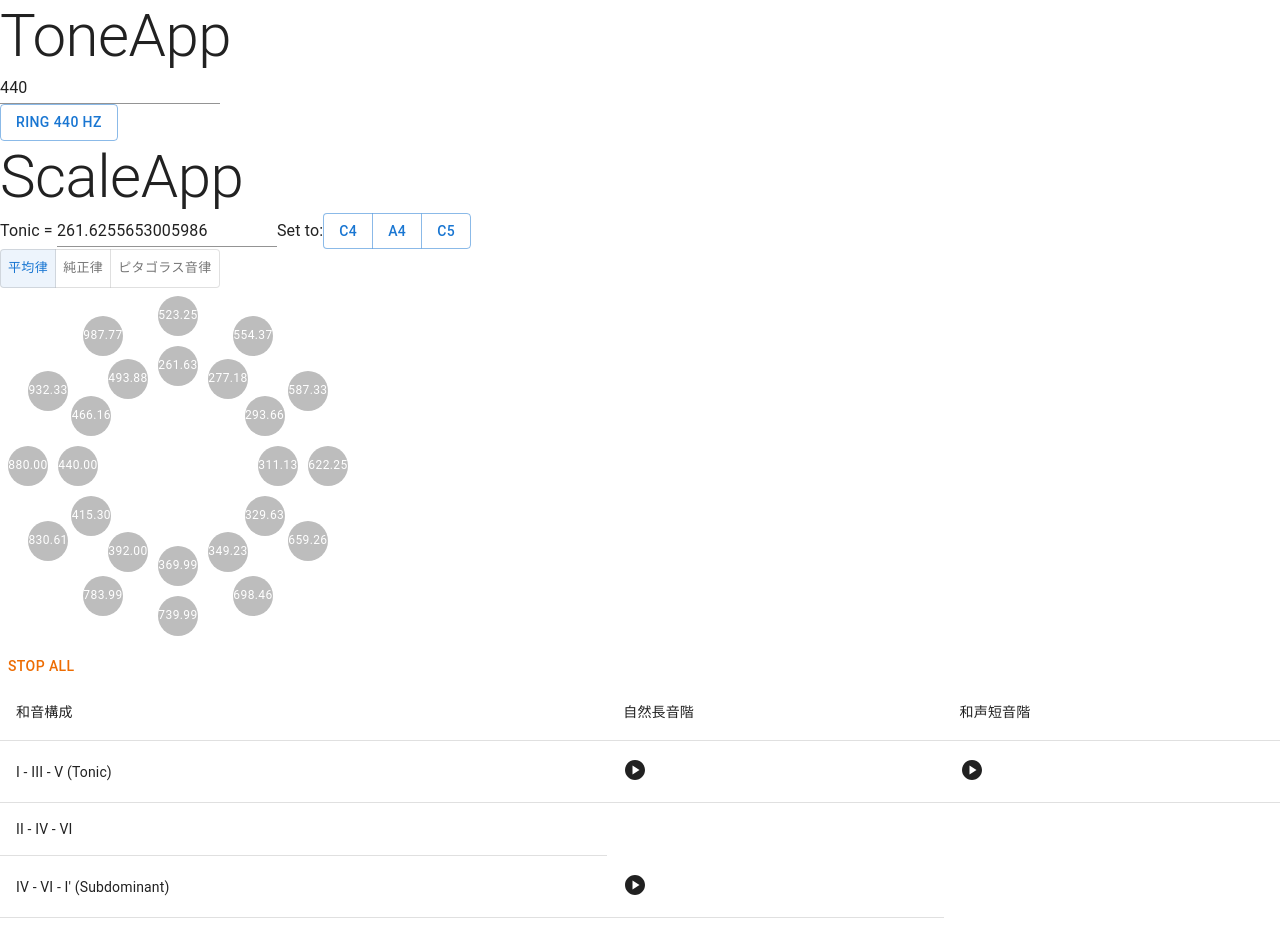
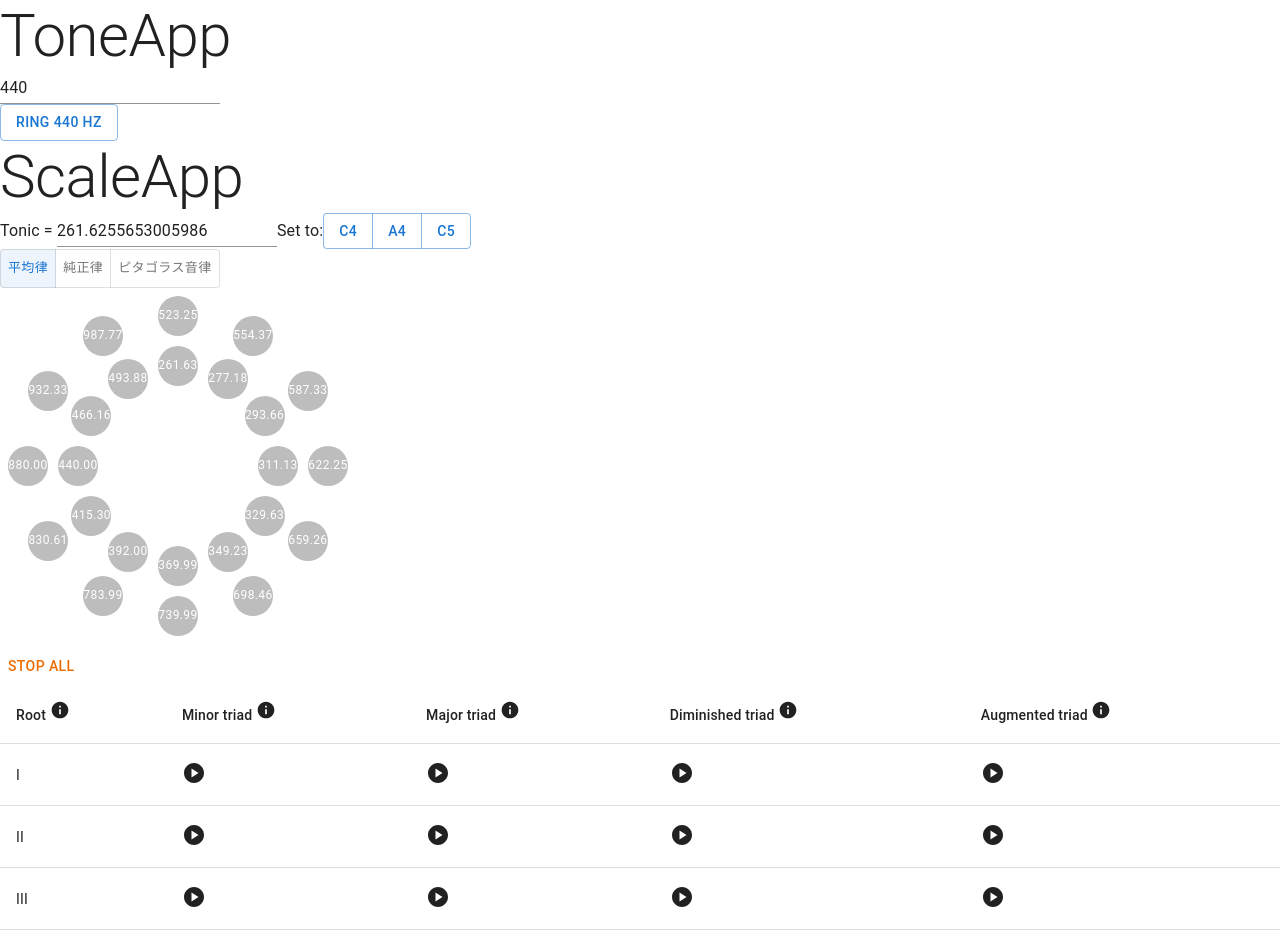
Before and after one commit to showkami/music_theory_webapp, a React (Create React App) app: page / in a window 1280 px wide. Shown: the top 947 px of the page. Before the commit the page ends 918 px from the top, so only its background shows below. Built offline with nearby package versions, Linux system fonts and the light colour scheme.

Commit message:
三和音再生表

```diff
--- a/src/constant.tsx
+++ b/src/constant.tsx
@@ -45,3 +45,5 @@ export const pythagoreanTemperamentMultiple: number[] = [
     16 / 9, // 短7度
     243 / 128, // 長7度
   ]
+
+export const capitalRomanNumeral: string[] = ["I", "II", "III", "IV", "V", "VI", "VII"];
--- a/src/scale/ScaleApp.tsx
+++ b/src/scale/ScaleApp.tsx
@@ -83,7 +83,7 @@ export default function ScaleApp() {
         }))
       }}>Stop All</Button>
 
-      <TriadSelector setIsSoundOnList={setIsSoundOnList} />
+      <TriadSelector isSoundOnList={isSoundOnList} setIsSoundOnList={setIsSoundOnList} />
     </>
   )
 }
--- a/src/scale/TriadSelector.tsx
+++ b/src/scale/TriadSelector.tsx
@@ -1,9 +1,21 @@
-import {Button, Icon, Table, TableBody, TableCell, TableContainer, TableHead, TableRow} from "@mui/material";
+import {
+  Tooltip,
+  Icon,
+  Table,
+  TableBody,
+  TableCell,
+  TableContainer,
+  TableHead,
+  TableRow,
+  Typography
+} from "@mui/material";
 import React from "react";
 import PlayCircleIcon from '@mui/icons-material/PlayCircle';
-import StopCircleIcon from '@mui/icons-material/StopCircle';
+import InfoIcon from '@mui/icons-material/Info';
+import {capitalRomanNumeral} from "../constant.tsx";
 
 type TriadSelectorProps = {
+  isSoundOnList: boolean[],
   setIsSoundOnList: Function
 }
 
@@ -22,7 +34,7 @@ export default function TriadSelector(props: TriadSelectorProps) {
    *  -> isSoundOnList -> [true, false, false, true, false, false, false, false, false, false, false, false]
    */
   const setIsSoundOnList = (onIds: number[]) => {
-    const idx = Array.from({ length: 12 }, (_, i) => i);
+    const idx = Array.from({ length: props.isSoundOnList.length }, (_, i) => i);
     const newSoundOnList = idx.map((i) => onIds.includes(i));
     props.setIsSoundOnList(newSoundOnList);
   }
@@ -31,12 +43,11 @@ export default function TriadSelector(props: TriadSelectorProps) {
    * isSoundOnList を全てOffにする
    */
   const resetIsSoundOnList = () => {
-    props.setIsSoundOnList(Array.from({length: 12}, () => false));
+    props.setIsSoundOnList(Array.from({length: props.isSoundOnList.length}, () => false));
   }
 
   /**
    * 押している間だけ、 onIds で指定した単音をOnにして、離すとすべてOffになる、ようなボタン
-   * @param onIds
    */
   const PlayButton = (playButtonProps: {onIds: number[]}) => {
     return (
@@ -53,25 +64,30 @@ export default function TriadSelector(props: TriadSelectorProps) {
         <Table>
           <TableHead>
             <TableRow>
-              <TableCell>和音構成</TableCell>
-              <TableCell>自然長音階</TableCell>
-              <TableCell>和声短音階</TableCell>
+              <TableCell> Root <Tooltip title={"根音...第I音〜第VII音"}><InfoIcon fontSize={"small"}/></Tooltip> </TableCell>
+              <TableCell> Minor triad <Tooltip title={"短三和音 = 根音 + 短三度 + 完全五度"}><InfoIcon fontSize={"small"}/></Tooltip> </TableCell>
+              <TableCell> Major triad <Tooltip title={"長三和音 = 根音 + 長三度 + 完全五度"}><InfoIcon fontSize={"small"}/></Tooltip> </TableCell>
+              <TableCell> Diminished triad <Tooltip title={"減三和音 = 根音 + 短三度 + 減五度(三全音)"}><InfoIcon fontSize={"small"}/></Tooltip> </TableCell>
+              <TableCell> Augmented triad <Tooltip title={"増三和音 = 根音 + 長三度 + 増五度"}><InfoIcon fontSize={"small"}/></Tooltip> </TableCell>
             </TableRow>
           </TableHead>
           <TableBody>
-            <TableRow>
-              <TableCell>I - III - V (Tonic)</TableCell>
-              <TableCell> <PlayButton onIds={[0,4,7]} /> </TableCell>
-              <TableCell> <PlayButton onIds={[0,3,7]} /> </TableCell>
-            </TableRow>
-            <TableRow>
-              <TableCell>II - IV - VI</TableCell>
-            </TableRow>
-            <TableRow>
-              <TableCell>IV - VI - I' (Subdominant)</TableCell>
-              <TableCell> <PlayButton onIds={[]} /> </TableCell>
-                {/*TODO: 1オクターブ高いやつもDodecagonに加えないと、鳴らせない。。*/}
-            </TableRow>
+            {
+              // 根音が第I音〜第VII音までの三和音を表示
+              Array.from(
+                {length: 7}, (_, i) => i
+              ).map((_, i) => {
+                return (
+                  <TableRow key={i}>
+                    <TableCell> {capitalRomanNumeral[i]} </TableCell>
+                    <TableCell> <PlayButton onIds={[0+i, 3+i, 7+i]} /> </TableCell>
+                    <TableCell> <PlayButton onIds={[0+i, 4+i, 7+i]} /> </TableCell>
+                    <TableCell> <PlayButton onIds={[0+i, 3+i, 6+i]} /> </TableCell>
+                    <TableCell> <PlayButton onIds={[0+i, 4+i, 8+i]} /> </TableCell>
+                  </TableRow>
+                )
+              })
+            }
           </TableBody>
         </Table>
       </TableContainer>
```
